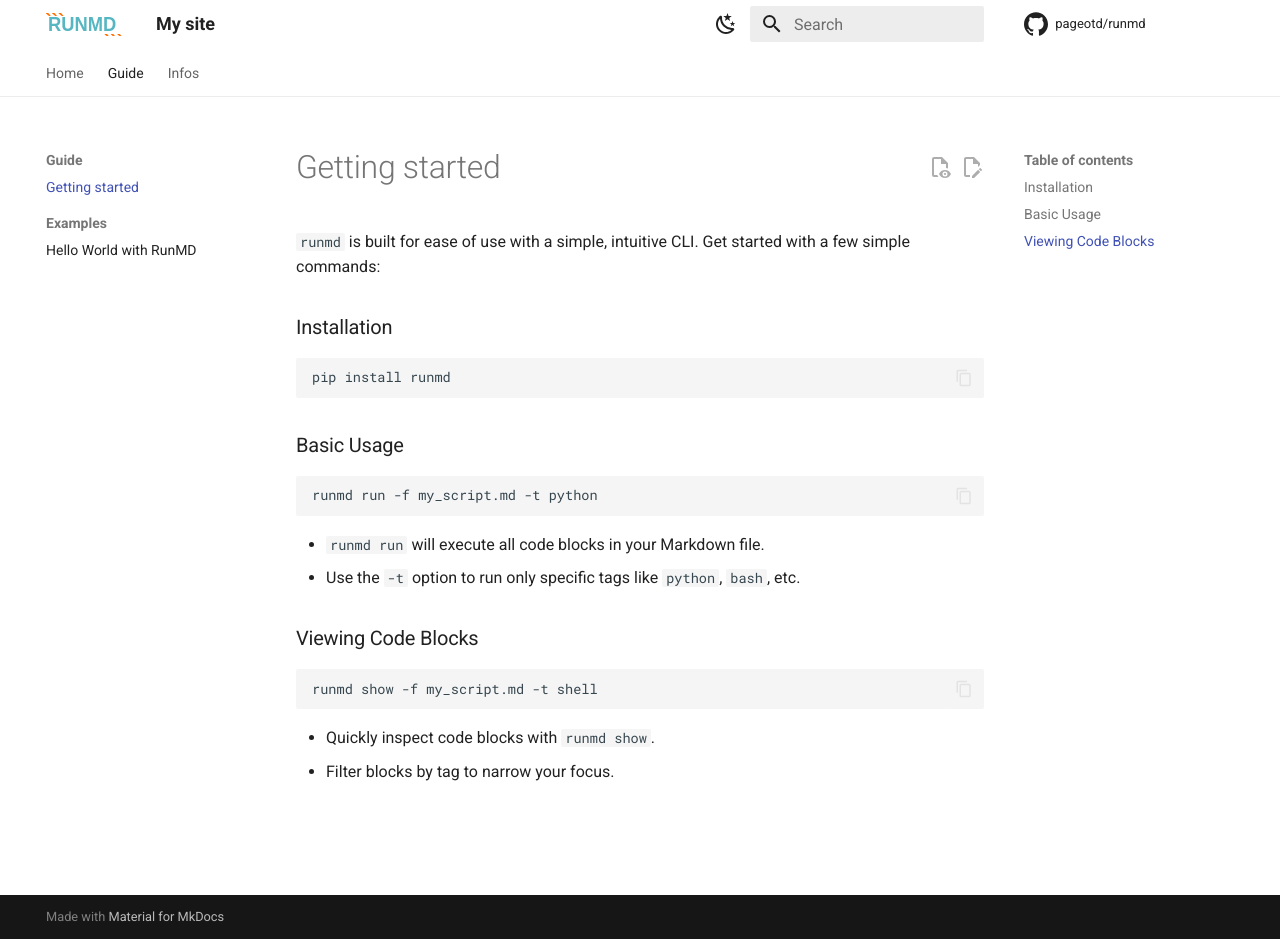
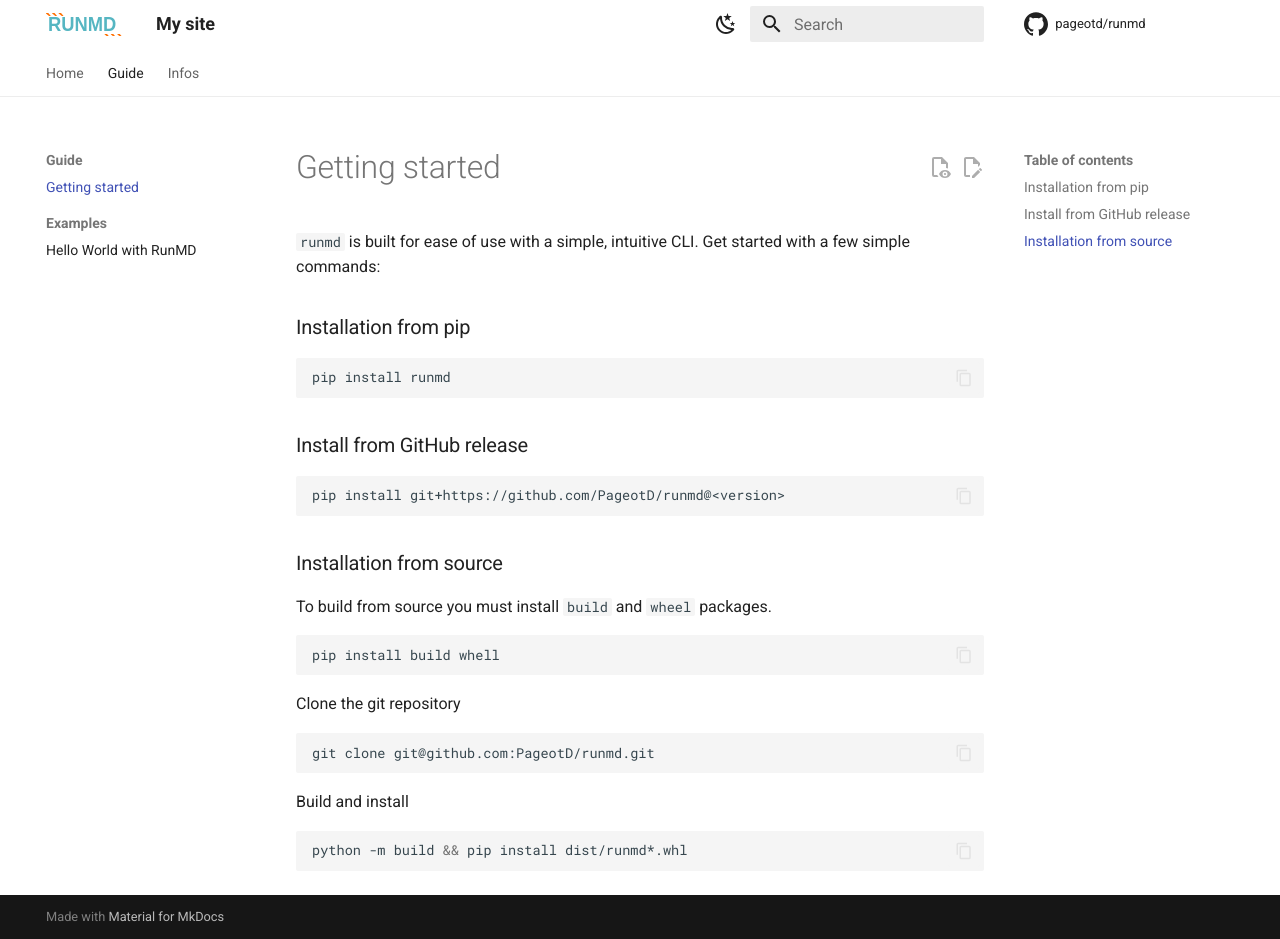
Before and after one commit to PageotD/runmd, an MkDocs documentation site: the page built from docs/guide/getting_started.md, in a window 1280 px wide and 939 px high. Built offline with MkDocs 1.6.1 and Material for MkDocs 9.7.7, drawn with Linux system fonts in a browser that asks for light colours; comment, search, counter and statistics services are not loaded.

````diff
--- a/docs/guide/getting_started.md
+++ b/docs/guide/getting_started.md
@@ -1,25 +1,30 @@
 `runmd` is built for ease of use with a simple, intuitive CLI. Get started with a few simple commands:
 
-### Installation
+### Installation from pip
 
 ```bash
 pip install runmd
 ```
 
-### Basic Usage
+### Install from GitHub release
 
 ```bash
-runmd run -f my_script.md -t python
+pip install git+https://github.com/PageotD/runmd@<version>
 ```
 
-- `runmd run` will execute all code blocks in your Markdown file.
-- Use the `-t` option to run only specific tags like `python`, `bash`, etc.
+### Installation from source
 
-### Viewing Code Blocks
-
+To build from source you must install `build` and `wheel` packages.
 ```bash
-runmd show -f my_script.md -t shell
+pip install build whell
 ```
 
-- Quickly inspect code blocks with `runmd show`.
-- Filter blocks by tag to narrow your focus.
+Clone the git repository
+```bash
+git clone git@github.com:PageotD/runmd.git
+```
+
+Build and install
+```bash
+python -m build && pip install dist/runmd*.whl
+```
````
Also changed, not shown: docs/guide/examples/hello-world.md (+28 -0 lines).
